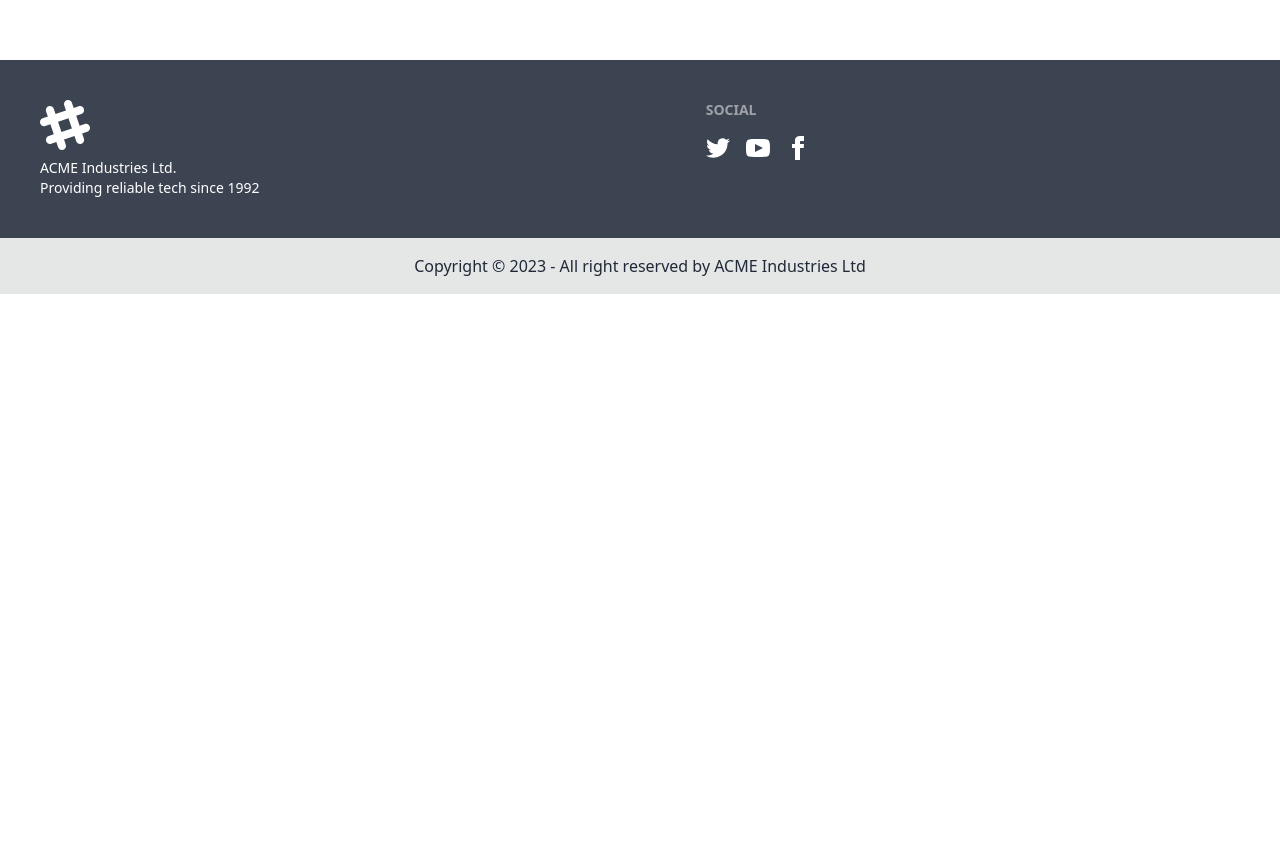
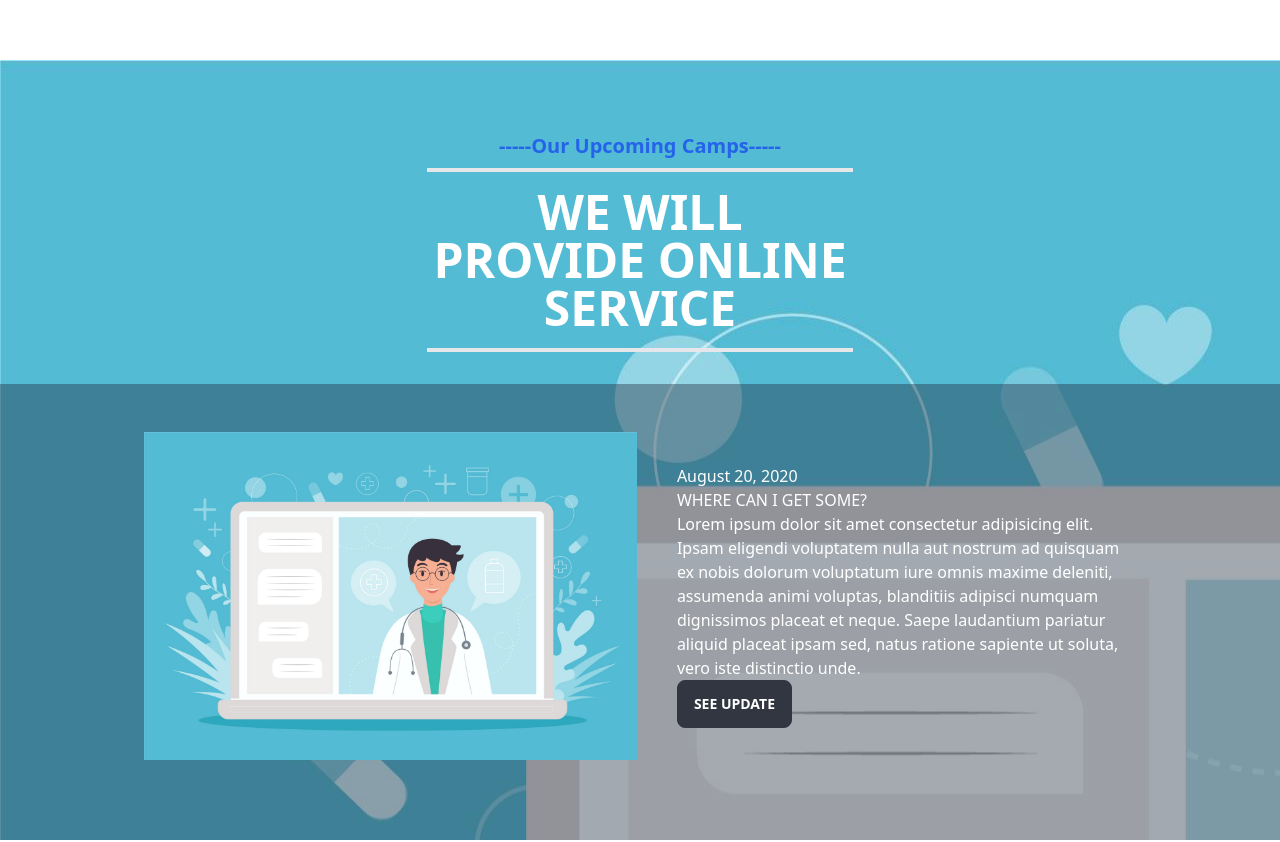
Before and after one commit to jesvinv4u/PCL_Project, a React (Vite) app: page / in a window 1280 px wide. Shown: the part 4160-5002 px from the top of the page. Before the commit the page ends 4454 px from the top, so only its background shows below. Built offline with nearby package versions, Linux system fonts and the light colour scheme.

Commit message:
iplemented online services

```diff
--- /dev/null
+++ b/src/components/pages/Home/FutureCamp/FutureCamp.css
@@ -0,0 +1,3 @@
+.featured-item {
+    background-image: url('../../../../assets/doctors/online.jpg');
+}
--- a/src/components/pages/Home/FutureCamp/FutureCamp.jsx
+++ b/src/components/pages/Home/FutureCamp/FutureCamp.jsx
@@ -0,0 +1,27 @@
+import SectionTitle from '../../../SectionTitle/SectionTitle';
+import featuredImg from '../../../../assets/doctors/online.jpg';
+import './FutureCamp.css';
+
+const FutureCamp = () => {
+    return (
+        <div className="featured-item bg-fixed text-white pt-10 my-20">
+            <SectionTitle
+                subHeading='Our Upcoming Camps'
+                heading='We will provide online service'
+            ></SectionTitle>
+            <div className="md:flex justify-center items-center bg-slate-800 bg-opacity-40 pb-20 pt-12 px-36">
+                <div>
+                    <img src={featuredImg} alt="" />
+                </div>
+                <div className="md:ml-10">
+                    <p>August 20, 2020</p>
+                    <p className="uppercase">Where can I get some?</p>
+                    <p>Lorem ipsum dolor sit amet consectetur adipisicing elit. Ipsam eligendi voluptatem nulla aut nostrum ad quisquam ex nobis dolorum voluptatum iure omnis maxime deleniti, assumenda animi voluptas, blanditiis adipisci numquam dignissimos placeat et neque. Saepe laudantium pariatur aliquid placeat ipsam sed, natus ratione sapiente ut soluta, vero iste distinctio unde.</p>
+                    <button className="btn btn-active">See Update</button>
+                </div>
+            </div>
+        </div>
+    );
+};
+
+export default FutureCamp;
--- a/src/components/pages/Home/Home/Home.jsx
+++ b/src/components/pages/Home/Home/Home.jsx
@@ -1,5 +1,6 @@
 import Banner from "../Banner/Banner";
 import Doctors from "../Doctors/Doctors";
+import FutureCamp from "../FutureCamp/FutureCamp";
 import MedicalCamp from "../MedicalCamp/MedicalCamp";
 import Testimonials from "../Testimonials/Testimonials";
 
@@ -10,6 +11,7 @@ const Home = () => {
             <MedicalCamp></MedicalCamp>
             <Testimonials></Testimonials>
             <Doctors></Doctors>
+            <FutureCamp></FutureCamp>
         </div>
     );
 };
```
Also changed, not shown: src/assets/doctors/online.jpg (added).
